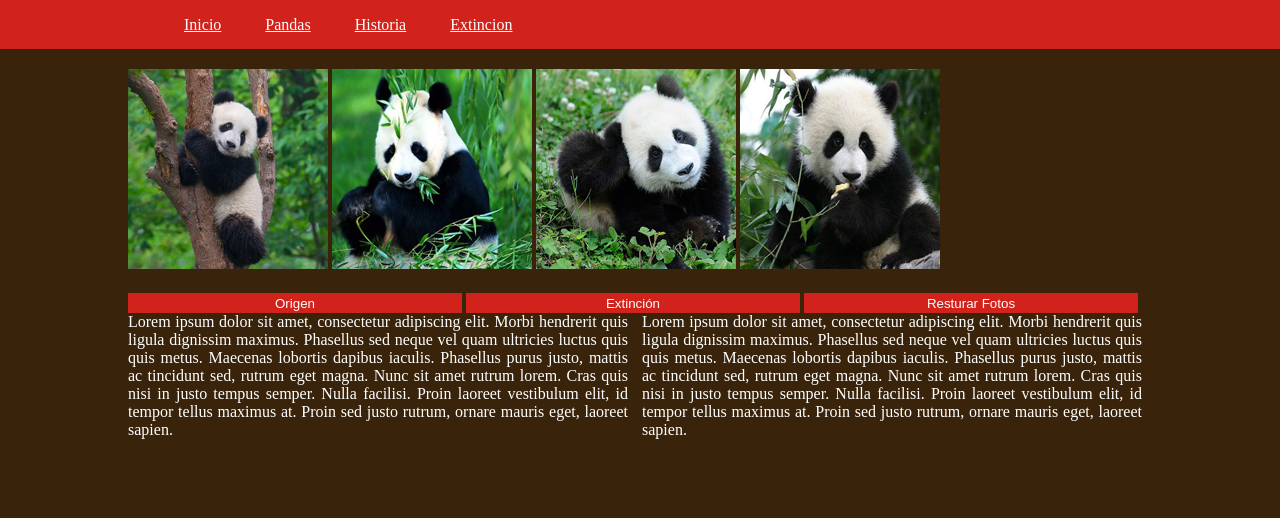
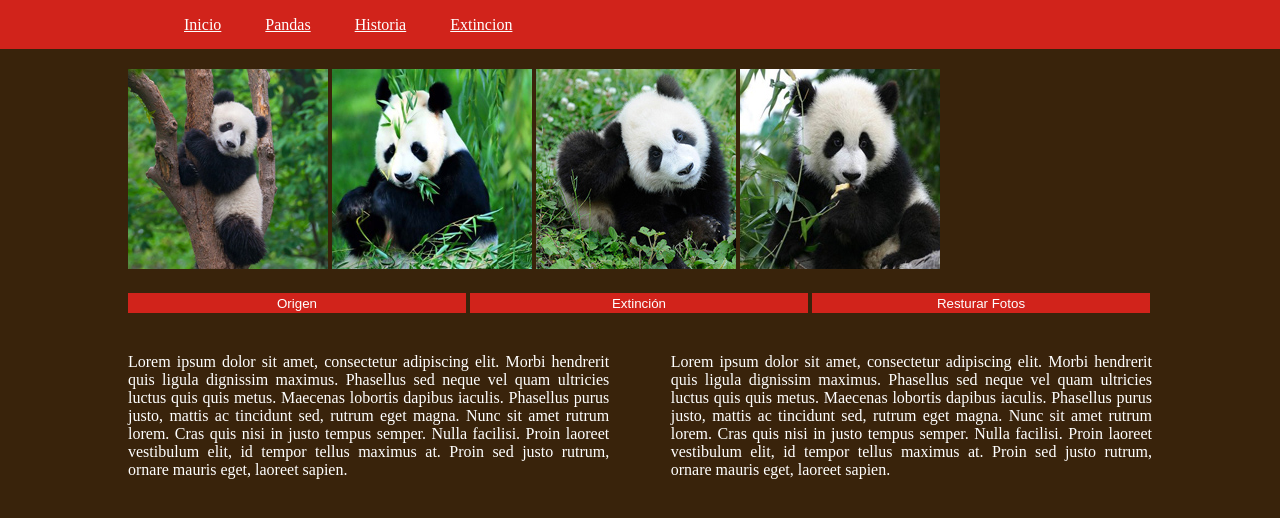
Before and after one commit to Prueba456/leccion-22-evaluado, a plain HTML site: page index.html in a window 1280 px wide. Drawn offline with Linux system fonts and the light colour scheme.

Commit message:
arregldo ubicaciones

```diff
--- a/assets/css/main.css
+++ b/assets/css/main.css
@@ -23,10 +23,11 @@ span{
 button{
   color: white;
   background-color: #D1231B;
-  width: 334px;
+  width: 338px;
   height: 20px;
   border: 0px;
   text-align: center;
+
 }
 p{
   color: white;
@@ -36,20 +37,26 @@ p{
 .botones{
   margin-top: 10px;
   margin-bottom: 10px;
+  margin-right: auto;
+  margin-left: auto;
+  width: auto;
 }
 .imagenes{
   padding-top: 20px;
   padding-bottom: 10px;
 }
 #origen, #extincion{
-  width: 500px;
+  padding-top: 40px;
+  width: 47%;
   display: inline-block;
+  position: relative;
 }
-#orginen{
-  padding-right: 10px;
+#origen{
+
+
 }
 #extincion{
-  padding-left: 10px;
+float: right;
 }
 .container {
   width: 1024px;
```
